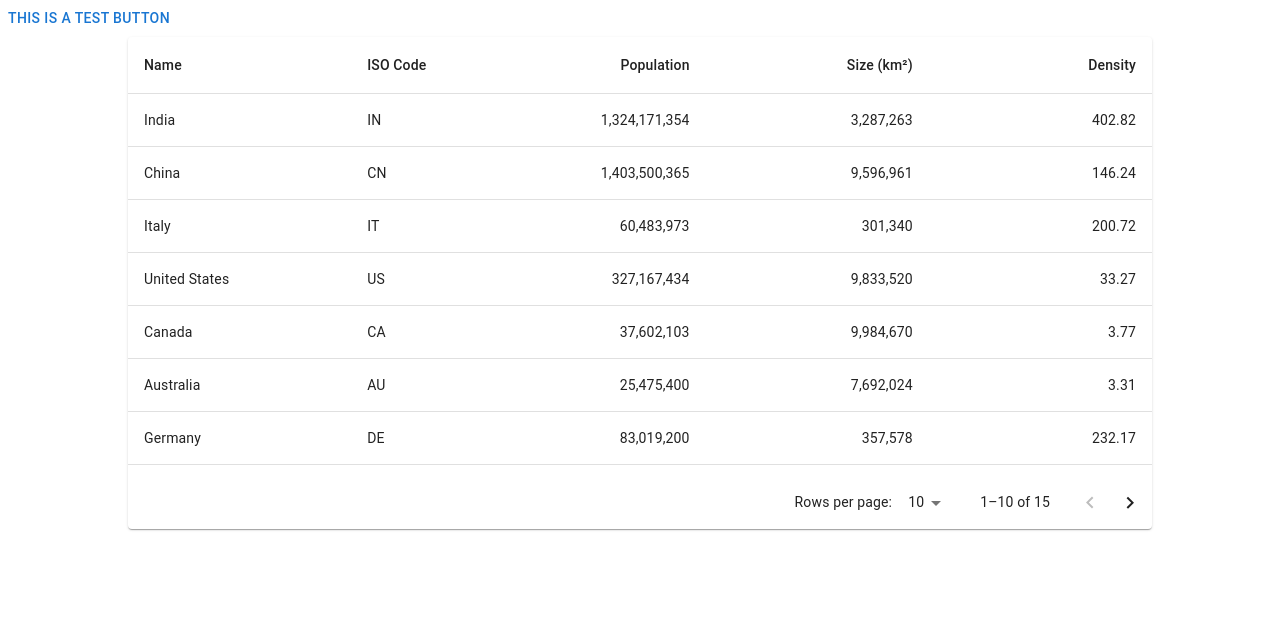
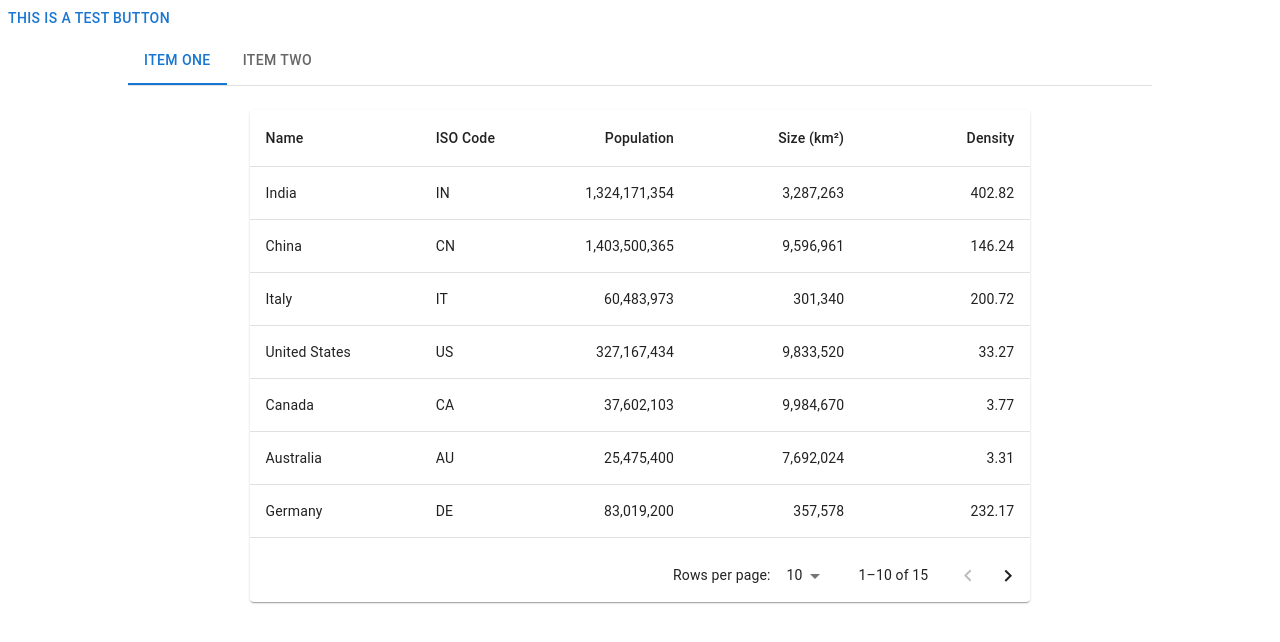
Before and after one commit to Sho-ki/fitness-beef, a Next.js app: page /user in a window 1280 px wide. Shown: the top 642 px of the page. Built offline with nearby package versions, Linux system fonts and the light colour scheme.

Commit message:
added tab feature to switch between daily and weekly schedule

```diff
--- a/package.json
+++ b/package.json
@@ -14,6 +14,7 @@
     "@material-ui/core": "^4.12.3",
     "@material-ui/icons": "^4.11.2",
     "@mui/icons-material": "^5.0.3",
+    "@mui/lab": "^5.0.0-alpha.51",
     "@mui/material": "^5.0.2",
     "next": "11.1.2",
     "react": "17.0.2",
--- /dev/null
+++ b/src/components/Tabs/user.tsx
@@ -0,0 +1,46 @@
+import * as React from 'react';
+import Box from '@mui/material/Box';
+import Tab from '@mui/material/Tab';
+import TabContext from '@mui/lab/TabContext';
+import TabList from '@mui/lab/TabList';
+import TabPanel from '@mui/lab/TabPanel';
+
+import Table from '../../components/Table';
+
+type Props = {
+  children: React.ReactNode[];
+};
+
+const UserTabs = ({ children }: Props) => {
+  //   console.log('children', children);
+  children.forEach((child) => console.log('child,', child));
+  const [value, setValue] = React.useState('0');
+
+  const handleChange = (event: React.SyntheticEvent, newValue: string) => {
+    setValue(newValue);
+  };
+
+  return (
+    <Box sx={{ width: '80%', typography: 'body1', margin: '0 auto' }}>
+      <TabContext value={value}>
+        <Box sx={{ borderBottom: 1, borderColor: 'divider' }}>
+          <TabList
+            onChange={handleChange}
+            aria-label='lab API tabs example'
+            indicatorColor='primary'
+          >
+            <Tab label='Item One' value='0' />
+            <Tab label='Item Two' value='1' />
+          </TabList>
+        </Box>
+        {children.map((child, idx) => (
+          <TabPanel key={idx.toString()} value={idx.toString()}>
+            {child}
+          </TabPanel>
+        ))}
+      </TabContext>
+    </Box>
+  );
+};
+
+export default UserTabs;
--- a/src/pages/user/index.tsx
+++ b/src/pages/user/index.tsx
@@ -2,12 +2,16 @@ import React from 'react';
 
 import SideMenu from '../../components/SideMenu/User';
 import Table from '../../components/Table';
+import Tabs from '../../components/Tabs/user';
 
 const index = () => {
   return (
     <>
       <SideMenu />
-      <Table />
+      <Tabs>
+        <Table />
+        Weekly Schedule will come here
+      </Tabs>
     </>
   );
 };
```
Also changed, not shown: 1 other file (tests, documents, lock files or other folders).
